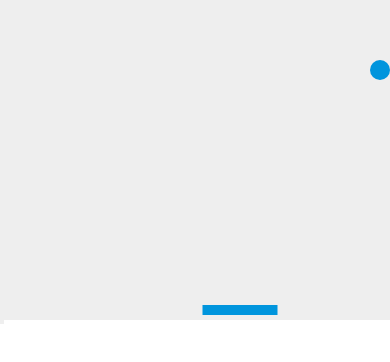
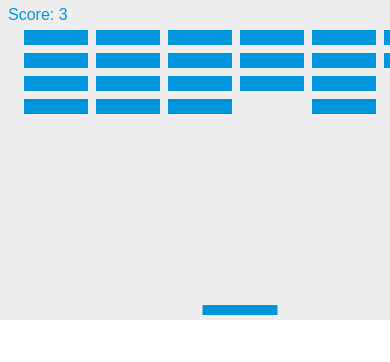
Before and after one commit to AtlasWasTaken/BreakOutJS, a plain HTML site: page index.html in a window 390 px wide. Shown: the top 362 px of the page. Drawn offline with Linux system fonts and the light colour scheme.

Commit message:
BreakOut Version 1
The game works, lives and score is added, win- and failurestate.

```diff
--- a/game.js
+++ b/game.js
@@ -1,47 +1,81 @@
-//var c = document.getElementById('myCanvas');
-//var ctx = c.getContext('2d');
-
-//Funktion der tegner 3 objekter. Step #1.
-/*function init() {
-	var c = document.getElementById('myCanvas');
-	var ctx = c.getContext('2d');
-
-	ctx.beginPath();
-	ctx.rect(20, 40, 50, 50);
-	ctx.rect(300,20,50,50);
-	ctx.strokeStyle = "rgba(0, 0, 255, 0.5)";
-	ctx.stroke();
-	ctx.closePath();
-
-	ctx.beginPath();
-	ctx.arc(240, 160, 20, 0, Math.PI*2,false);
-	ctx.fillStyle='green';
-	ctx.fill();
-	ctx.closePath();
-
-	ctx.beginPath();
-	ctx.arc(50, 50, 20, 0, Math.PI*2,false);
-	ctx.fillStyle='green';
-	ctx.fill();
-	ctx.closePath();
-}*/
+//Javascript for Breakout spil
+//De fleste variabler bliver defineret uden værdier globalt, og værdierne gives så inde i funktioner.
+//Først: Canvas-elementet i HTML
 var canvas;
 var ctx;
-
+//Variabler for bolden og bevælgelse af bolden
 var x;
 var y;
+var ddx;
 var dx;
 var dy;
 var ballRadius = 10;
+//Variabler for spillets 'paddle'.
+var paddleHeight;
+var paddleWidth;
+var paddleX;
+//Variabler for kontrollering af spillets 'paddle'.
+var pmx;
+var rightPressed;
+var leftPressed;
+//Variabler for 'bricks', altså 'målene' i spillet.
+var brickRowCount;
+var brickColumnCount;
+var brickWidth;
+var brickHeight;
+var brickPadding;
+var brickOffsetTop;
+var brickOffsetLeft;
 
+var bricks;
+
+//Score-variabel
+var score = 0;
+//Liv-variabel
+var lives = 3;
+
+//init() funktionen loader onload, så alting herinde vil loade samtidig med siden.
 function init() {
 	canvas = document.getElementById("myCanvas");
 	ctx = canvas.getContext("2d");
 
+	rightPressed = false;
+	leftPressed = false;
+
+	touchCtrl();
+	kbCtrl();
+
 	x = canvas.width/2;
 	y = canvas.height-30;
-	dx = 20;
-	dy = 20;
+	ddx = 5;
+	dx = Math.random()*(ddx+ddx)-ddx;
+	dy = -4;
+	if(dx < 0.5 && dx > -0.5) {
+		document.location.reload();
+	}
+
+	paddleHeight = 10;
+	paddleWidth = 75;
+	paddleX = (canvas.width-paddleWidth)/2;
+
+	brickRowCount = 4;
+	brickColumnCount = 6;
+	brickWidth = 64;
+	brickHeight = 15;
+	brickPadding = 8;
+	brickOffsetTop = 30;
+	brickOffsetLeft = 24;
+
+	//Brick-array skabes her.
+	bricks = [];
+	for(c=0; c<brickColumnCount; c++) {
+		bricks[c] = [];
+		for(r=0; r<brickRowCount; r++) {
+			bricks[c][r] = { x: 0, y: 0, status: 1 };
+		}
+	}
+
+	draw();
 }
 //Tegner bolden
 function drawBall() {
@@ -53,42 +87,158 @@ function drawBall() {
 }
 //Tegner paddle
 function drawPaddle() {
-	canvas = document.getElementById("myCanvas");
-	ctx = canvas.getContext("2d");
-
-	var paddleHeight = 10;
-	var paddleWidth = 75;
-	var paddleX = (canvas.width-paddleWidth)/2;
-
     ctx.beginPath();
     ctx.rect(paddleX, canvas.height-paddleHeight-5, paddleWidth, paddleHeight);
     ctx.fillStyle = "#0095DD";
     ctx.fill();
     ctx.closePath();
 }
-//Tegner på canvas on repeat. Tjekker for collisions.
+//Tegner bricks
+function drawBricks() {
+	for(c=0; c<brickColumnCount; c++) {
+		for(r=0; r<brickRowCount; r++) {
+			if(bricks[c][r].status == 1) {
+				var brickX = (c*(brickWidth+brickPadding))+brickOffsetLeft;
+				var brickY = (r*(brickHeight+brickPadding))+brickOffsetTop;
+
+				bricks[c][r].x = brickX;
+				bricks[c][r].y = brickY;
+
+				ctx.beginPath();
+				ctx.rect(brickX, brickY, brickWidth, brickHeight);
+				ctx.fillStyle = "#0095DD";
+				ctx.fill();
+				ctx.closePath();
+			}
+		}
+	}
+}
+//Function for at tjekke om bolden overlapper en brick.
+function collisionDetection() {
+    for(c=0; c<brickColumnCount; c++) {
+        for(r=0; r<brickRowCount; r++) {
+            var b = bricks[c][r];
+			if(b.status == 1) {
+				if(x > b.x && x < b.x+brickWidth && y > b.y && y < b.y+brickHeight) {
+					dy = -dy;
+					b.status = 0;
+					score++;
+					if(score == brickColumnCount*brickRowCount) {
+						alert("You win!");
+						document.location.reload();
+					}
+				}
+			}
+        }
+    }
+}
+//Tegner og beregner spillerens score.
+function drawScore() {
+	ctx.font = "16px Arial";
+	ctx.fillStyle = "#0095DD";
+	ctx.fillText("Score: " + score, 8, 20)
+}
+//Tegner og beregner spillerens liv.
+function drawLives() {
+	ctx.font = "16px Arial";
+	ctx.fillStyle = "#0095DD";
+	ctx.fillText("Lives: " + lives, canvas.width-65, 20)
+}
+
+//Keyboard controls
+function kbCtrl() {
+	document.addEventListener("keydown", keyDownHandler, false);
+	document.addEventListener("keyup", keyUpHandler, false);
+}
+function keyDownHandler(e) {
+	if(e.keyCode ==39) {
+		rightPressed = true;
+	}
+	else if(e.keyCode == 37) {
+		leftPressed = true;
+	}
+}
+function keyUpHandler(e) {
+	if(e.keyCode == 39) {
+		rightPressed = false;
+	}
+	else if(e.keyCode == 37) {
+		leftPressed = false;
+	}
+}
+//Touch controls
+function touchCtrl() {
+	document.addEventListener("touchstart", pMoveStart, false);
+	document.addEventListener("touchend", pMoveEnd, false);
+}
+function pMoveStart() {
+	pmx = event.touches[0].pageX;
+	if(pmx > canvas.width/2) {
+		rightPressed = true;
+	}else if(pmx < canvas.width/2) {
+		leftPressed = true;
+	}
+}
+function pMoveEnd() {
+	if(pmx > canvas.width/2){
+		rightPressed = false;
+	}
+	else if(pmx < canvas.width/2){
+		leftPressed = false;
+	}
+}
+//Sletter og tegner på canvas on repeat.
+//Tjekker for collisions.
 function draw() {
-	canvas = document.getElementById("myCanvas");
-	ctx = canvas.getContext("2d");
-
+	//Første linje 'clearer' canvas-elementet, så der ikke er nogle tegninger gemt fra forrige loop.
 	ctx.clearRect(0, 0, canvas.width, canvas.height);
+	drawBricks();
 	drawBall();
 	drawPaddle();
-
-	if(y + dy > canvas.height-ballRadius || y + dy < ballRadius) {
-		dy = -dy;
-	}
+	drawScore();
+	drawLives();
+	//Tjekker for collison
+	collisionDetection();
+	//Vender bolden hvis den rører ved en af siderne på canvas-elementet (x-axis collision).
 	if(x + dx > canvas.width-ballRadius || x + dx < ballRadius) {
 		dx = -dx;
 	}
-
+	//Vender bolden hvis den rører toppen af canvas-elementet (+y.axis collision).
+	if(y + dy < ballRadius) {
+		dy = -dy;
+	}
+	//Hvis bolden rammer 'paddle' boksen vender den vertikalt
+	else if(y + dy > canvas.height-ballRadius-3) {
+		if(x > paddleX && x < paddleX + paddleWidth) {
+			dy = -dy;
+		}
+		//Hvis ikke får man en 'Game over' besked, og siden reloader så man kan spille igen.
+		else {
+			lives--;
+			if(!lives) {
+				alert("Game Over. Try again?");
+				document.location.reload();
+			}
+			else {
+				x = canvas.width/2;
+                y = canvas.height-30;
+                dx = 3;
+                dy = -3;
+                paddleX = (canvas.width-paddleWidth)/2;
+			}
+		}
+	}
+	//Flytter 'paddle' når input er givet.
+	if(rightPressed && paddleX < canvas.width-paddleWidth) {
+		paddleX += 5;
+	}
+	else if(leftPressed && paddleX > 0) {
+		paddleX -= 5;
+	}
+	//Flyter boldens placering til næste loop - virker som 'bevægelse'.
 	x += dx;
     y += dy;
+
+	//Gentager draw() funktionen når
+	requestAnimationFrame(draw);
 }
-//Controls
-function controlHandler() {
-
-}
-
-//Kører draw() functionen i et x millisekunder interval, hvor x er talværdienm bag
-setInterval(draw, 10);
--- a/index.html
+++ b/index.html
@@ -23,7 +23,6 @@
 			<canvas id='myCanvas' width='480' height='320'>
 
 			</canvas>
-			<button type='button'></button>
 		</div>
 	</body>
 </html>
```
